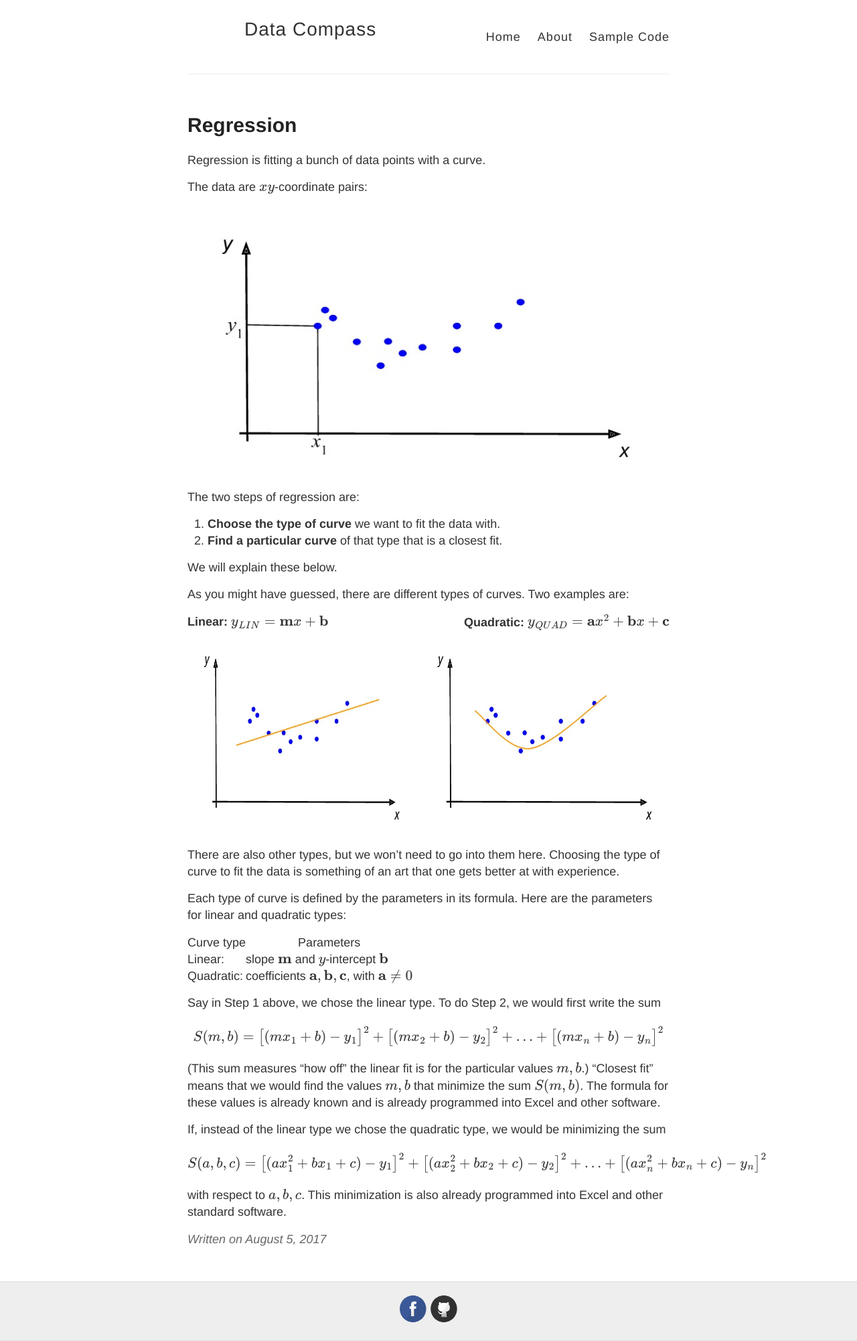
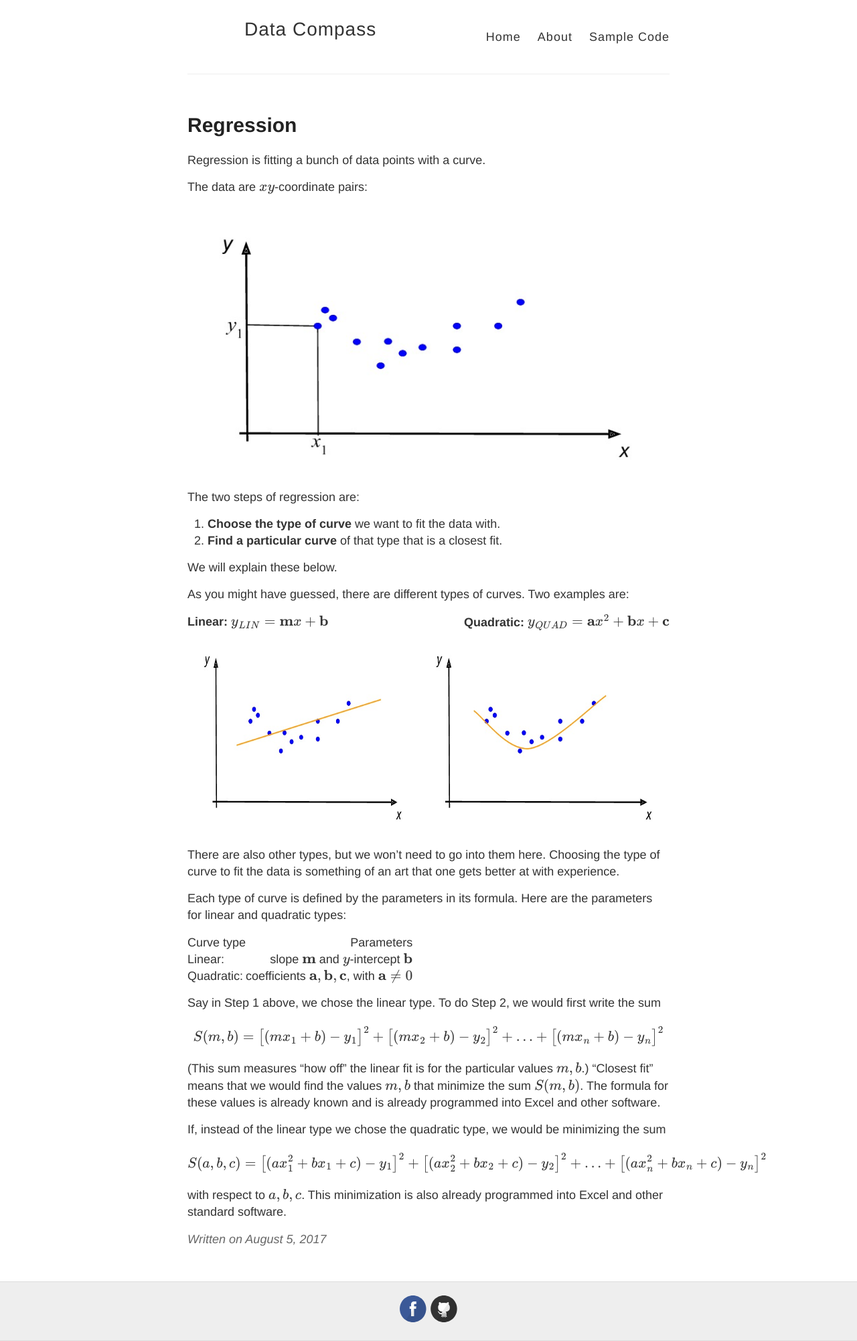
Before and after one commit to datacompass/datacompass.github.io, a Jekyll site: the page built from _posts/2017-8-5-Regression.md, in a window 1280 px wide. Shown: the whole page at 67% size. Built offline with Jekyll 4.4.1, drawn with Linux system fonts in a browser that asks for light colours; formulas are drawn with MathJax 3.

Commit message:
Update 2017-8-5-Regression.md

```diff
--- a/_posts/2017-8-5-Regression.md
+++ b/_posts/2017-8-5-Regression.md
@@ -21,9 +21,9 @@ We will explain these below.
 
 As you might have guessed, there are different types of curves.  Two examples are:
 
-| <b>Linear:</b> $ y_{LIN} = {\bf m} x + {\bf b} $ | | <b>Quadratic:</b> $ y_{QUAD} = {\bf a} x^2 + {\bf b} x + {\bf c} $  |
-|:---|---|---:|
-|![linear fit]({{ site.url }}/images/data-sample-linear-fit-notional.jpg){:height="300px" width = "400px"} | | ![quadratic fit]({{ site.url }}/images/data-sample-quadratic-fit-notional.jpg){:height="300px width = "400px"}|
+| <b>Linear:</b> $ y_{LIN} = {\bf m} x + {\bf b} $ | <b>Quadratic:</b> $ y_{QUAD} = {\bf a} x^2 + {\bf b} x + {\bf c} $  |
+|:---|---:|
+|![linear fit]({{ site.url }}/images/data-sample-linear-fit-notional.jpg){:height="300px" width = "400px"} | ![quadratic fit]({{ site.url }}/images/data-sample-quadratic-fit-notional.jpg){:height="300px width = "400px"}|
 
 
 
@@ -32,7 +32,7 @@ There are also other types, but we won't need to go into them here.  Choosing th
 Each type of curve is defined by the parameters in its formula.  Here are the parameters for linear and quadratic types:
 
 | Curve type | Parameters|
-|---|---|
+|:---|---:|
 | Linear:  | slope ${\bf m}$ and $y$-intercept ${\bf b}$ |
 | Quadratic: | coefficients ${\bf a}, {\bf b}, {\bf c}$, with ${\bf a} \neq 0$ |
 
```
